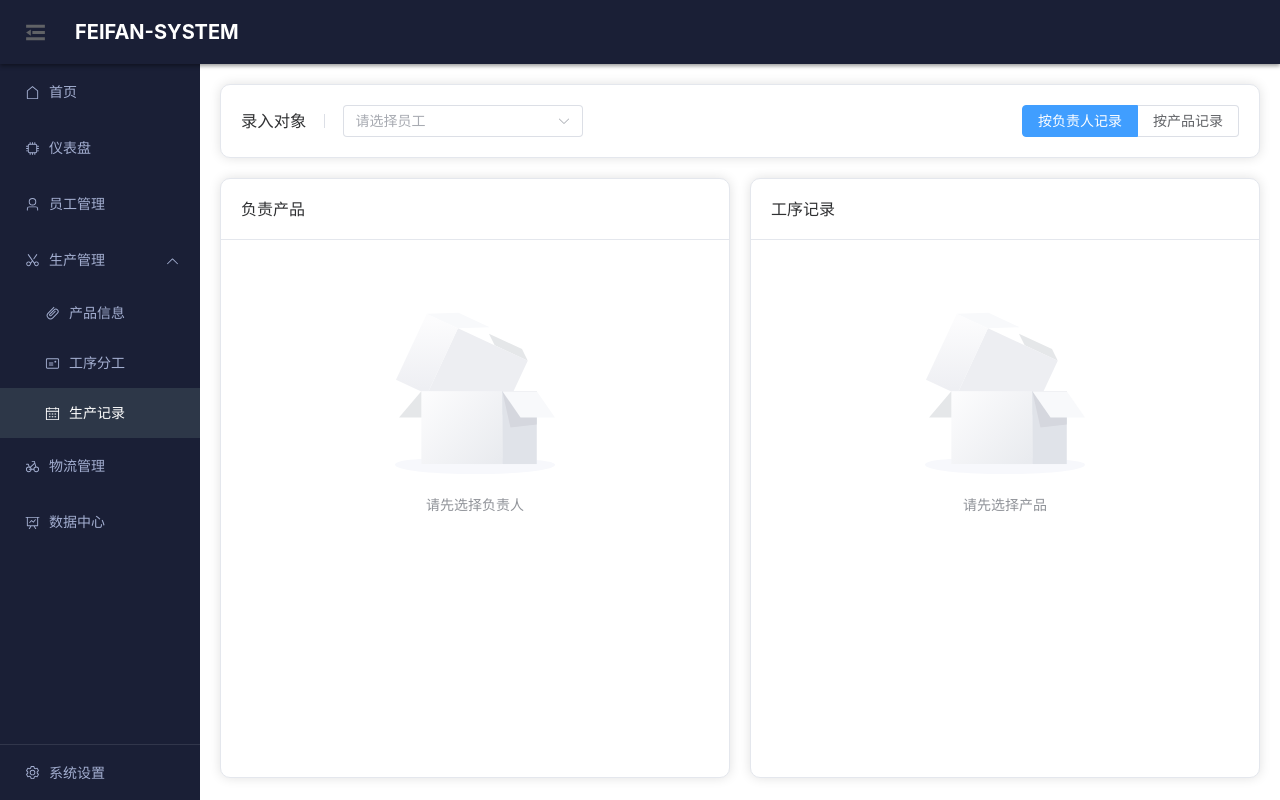
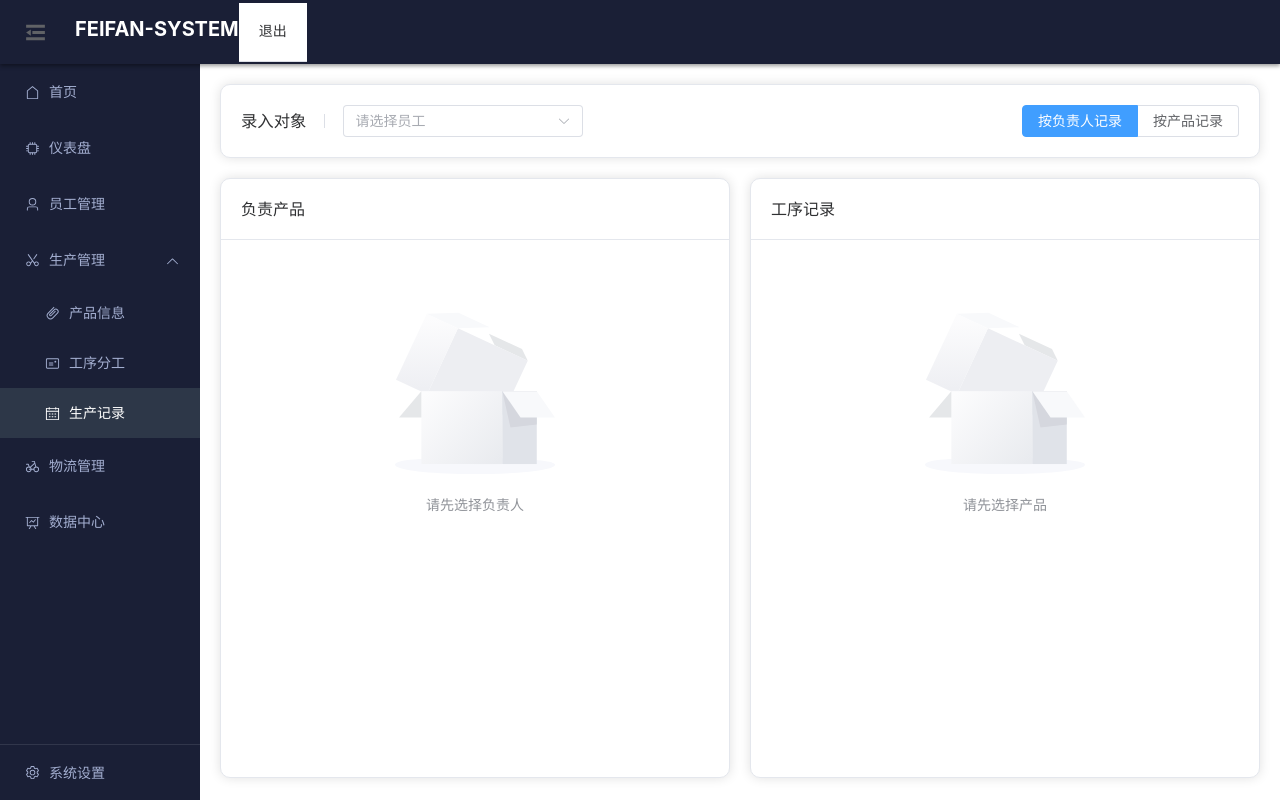
Before and after one commit to andyshihaozhang/VUE_Learning, a Vue app: page /process in a window 1280 px wide. Built offline with nearby package versions, Linux system fonts and the light colour scheme; sample sign-in values are in the browser's storage.

Commit message:
http以及认证模块改造

```diff
--- a/src/api/loginApi.ts
+++ b/src/api/authApi.ts
@@ -1,9 +1,15 @@
 import { http } from '@/utils/http'
-
-import { type RefreshJwtResponse, type ChangePasswordParams, type LoginParams, type LoginResponse, type RefreshJwtParams, type RegisterParams } from '@/types/global/auth'
+import type {
+    LoginParams,
+    LoginResponse,
+    RegisterParams,
+    ChangePasswordParams,
+    RefreshJwtParams,
+    RefreshJwtResponse
+} from '@/types/global/auth'
 
 export class AuthApi {
-    private static readonly BASE_URL = import.meta.env.VITE_API_BASE_URL + '/user'
+    private static readonly BASE_URL = import.meta.env.VITE_API_BASE_URL + '/auth'
 
     static async login(params: LoginParams) {
         return http.post<LoginResponse>(this.BASE_URL + '/login', params)
@@ -17,7 +23,7 @@ export class AuthApi {
         return http.post<null>(this.BASE_URL + '/change-password', params)
     }
 
-    static async refreshJwt(params: RefreshJwtParams){
+    static async refreshJwt(params: RefreshJwtParams) {
         return http.post<RefreshJwtResponse>(this.BASE_URL + '/refreshjwt', params)
     }
 }
--- a/src/components/Main.vue
+++ b/src/components/Main.vue
@@ -2,11 +2,23 @@
   <el-container>
     <!-- 顶部标题栏 -->
     <el-header>
-      <el-button link class="collapse-button" @click="CollapseClick">
-        <el-icon v-if="isCollapse"><Expand /></el-icon>
-        <el-icon v-else><Fold /></el-icon>
-      </el-button>
-      <h1>FEIFAN-SYSTEM</h1>
+      <div class="header-left">
+        <el-button link class="collapse-button" @click="CollapseClick">
+          <el-icon v-if="isCollapse"><Expand /></el-icon>
+          <el-icon v-else><Fold /></el-icon>
+        </el-button>
+        <h1>FEIFAN-SYSTEM</h1>
+      </div>
+      <div class="header-right">
+        <el-menu
+            :default-active="optionIndex"
+            class="el-menu-demo"
+            mode="horizontal"
+            :ellipsis="false"
+            @select="handleOption">
+            <el-menu-item index="0">退出</el-menu-item>
+        </el-menu>
+      </div>
     </el-header>
 
     <el-container>
@@ -91,11 +103,19 @@
 <script setup lang="ts">
 import { House, Cpu, User, Setting, Scissor, Calendar, DataLine, Paperclip, Postcard, Expand, Fold, Bicycle } from '@element-plus/icons-vue'
 import { ref } from 'vue';
+import { useRouter } from 'vue-router'
+import { useAuthStore } from "@/stores/global/authStore"
 
+const router = useRouter()
+const authStore = useAuthStore()
 const isCollapse = ref(false);
-
+const optionIndex = ref('')
 const CollapseClick = () => {
   isCollapse.value = !isCollapse.value;
+}
+const handleOption = () =>{
+  authStore.logout()
+  router.push({ name: 'Login' })
 }
 </script>
 
--- a/src/stores/global/authStore.ts
+++ b/src/stores/global/authStore.ts
@@ -13,19 +13,20 @@ import type {
     ChangePasswordParams,
     TokenInfo
 } from '@/types/global/auth'
-import { AuthApi } from '@/api/loginApi'
+import { AuthApi } from '@/api/authApi'
 import { StoreId } from '@/enums/storeEnums'
 
 export const useAuthStore = defineStore(StoreId.Auth, function() {
     const authInfo = ref<AuthInfo | null>(null)
     const isLoggedIn = ref(false)
+    var isRefreshAuth = false
 
     // 登陆
     async function login(loginParams: LoginParams, onSuccess: () => void) {
         try {
             const response = await AuthApi.login(loginParams)
             if (response) {
-                authInfo.value = response.data.authInfo
+                authInfo.value = response
                 await setJwtToLocal(response.data.tokenInfo)
                 isLoggedIn.value = true
             }
@@ -66,6 +67,10 @@ export const useAuthStore = defineStore(StoreId.Auth, function() {
         }
     }
 
+    async function logout(){
+        clearJwt()
+    }
+
     // JWT持久化
     async function setJwtToLocal(tokenInfo: TokenInfo) {
         localStorage.setItem('access_token', tokenInfo.accessToken)
@@ -73,13 +78,16 @@ export const useAuthStore = defineStore(StoreId.Auth, function() {
         localStorage.setItem('expires_time', tokenInfo.expiresAt)
     }
 
+    // 刷新JWT
     async function refreshJwt(){
+        isRefreshAuth = true
         const refreshToken = localStorage.getItem('refresh_token')
         if (!refreshToken) {
             throw new Error('No refresh token found')
         }
         const response = await AuthApi.refreshJwt({refreshToken})
         await setJwtToLocal(response.data.tokenInfo)
+        isRefreshAuth = false
     }
 
     // 获取有效JWT认证
@@ -113,13 +121,23 @@ export const useAuthStore = defineStore(StoreId.Auth, function() {
         return localStorage.getItem('access_token')
     }
 
+    // 清空JWT认证
+    async function clearJwt() {
+        localStorage.removeItem('access_token')
+        localStorage.removeItem('refresh_token')
+        localStorage.removeItem('expires_time')
+    }
+
     return {
+        isRefreshAuth,
         authInfo,
         isLoggedIn,
         login,
         register,
         changePassword,
+        logout,
         getAccessToken,
-        refreshJwt
+        refreshJwt,
+        clearJwt
     }
 })
--- a/src/stores/index.ts
+++ b/src/stores/index.ts
@@ -2,7 +2,7 @@ import { createPinia } from 'pinia';
 import type { App } from 'vue';
 import type { PiniaPluginContext } from 'pinia';
 import { jsonClone } from '@/utils/commonTool';
-import { StoreId } from '../enums/storeEnums';
+import { StoreId } from '@/enums/storeEnums';
 
 /**
  * The plugin reset the state of the store which is written by setup syntax
--- a/src/utils/http.ts
+++ b/src/utils/http.ts
@@ -1,9 +1,8 @@
 import axios from 'axios'
+import { useRouter } from 'vue-router'
 import type { AxiosInstance, InternalAxiosRequestConfig, AxiosResponse } from 'axios'
 import { HttpStatusCode, getHttpStatusMessage } from '@/enums/httpEnums'
 import { useAuthStore } from '@/stores/global/authStore'
-
-const authStore = useAuthStore()
 
 // 创建 axios 实例
 const http: AxiosInstance = axios.create({
@@ -15,6 +14,8 @@ const http: AxiosInstance = axios.create({
 // 请求处理
 const reqSuccess = (config: InternalAxiosRequestConfig) => {
   console.log('Request:', config.method?.toUpperCase(), config.url)
+  const authStore = useAuthStore()
+
   // 获取token
   var token = authStore.getAccessToken()
   if (token) {
@@ -33,9 +34,9 @@ const reqFail = (error: any) => {
 const resSuccess = (response: AxiosResponse) => {
   console.log('Response:', response.status, response.config.url)
   // 处理业务响应
-  var axiosResponse : ApiResponse<any> = response.data
-  if (axiosResponse.code === HttpStatusCode.OK) {
-    return axiosResponse.data // 返回响应数据
+  var apiResponse : ApiResponse = response.data
+  if (apiResponse.code === HttpStatusCode.OK) {
+    return apiResponse.data // 返回响应数据
   }
 }
 
@@ -43,10 +44,15 @@ const resSuccess = (response: AxiosResponse) => {
 const resFail = async (error: any) => {
   // 处理 HTTP 错误
   var errorMessage = getHttpStatusMessage(error.response.status) + ' ' + error.response.data.message
+  const authStore = useAuthStore()
+  const router = useRouter()
   switch (error.response?.status){
     case HttpStatusCode.UNAUTHORIZED:
+      if(authStore.isRefreshAuth == true){
+        await authStore.clearJwt()
+        router.push({name : 'Login'})
+      }
       await authStore.refreshJwt()
-
       break
     default:
       console.error('Response Error:', error, errorMessage)
```
